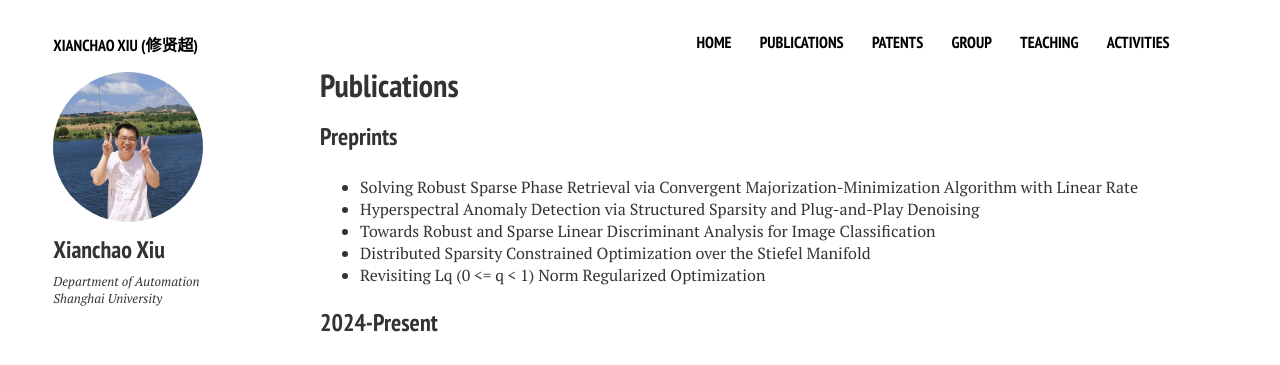
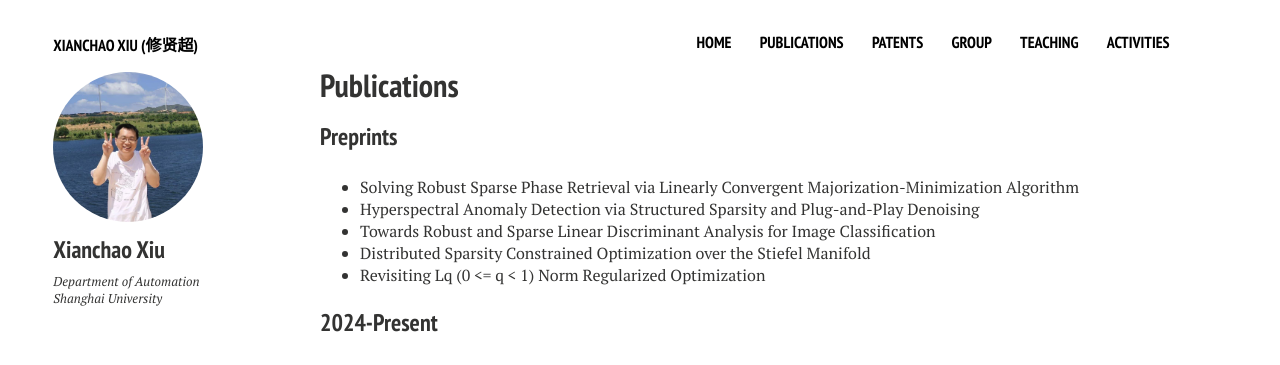
Before and after one commit to xianchaoxiu/xianchaoxiu.github.io, a Jekyll site: the page built from publications/index.md, in a window 1280 px wide. Shown: the top 365 px of the page. Built offline with Jekyll 4.4.1, drawn with Linux system fonts in a browser that asks for light colours; nearby versions of some CDN libraries.

Commit message:
Update index.md

```diff
--- a/publications/index.md
+++ b/publications/index.md
@@ -8,7 +8,7 @@ share: false
 ---
 
 ### Preprints
-* Solving Robust Sparse Phase Retrieval via Convergent Majorization-Minimization Algorithm with Linear Rate <br>
+* Solving Robust Sparse Phase Retrieval via Linearly Convergent Majorization-Minimization Algorithm <br>
 * Hyperspectral Anomaly Detection via Structured Sparsity and Plug-and-Play Denoising <br>
 * Towards Robust and Sparse Linear Discriminant Analysis for Image Classification <br>
 * Distributed Sparsity Constrained Optimization over the Stiefel Manifold <br>
```
